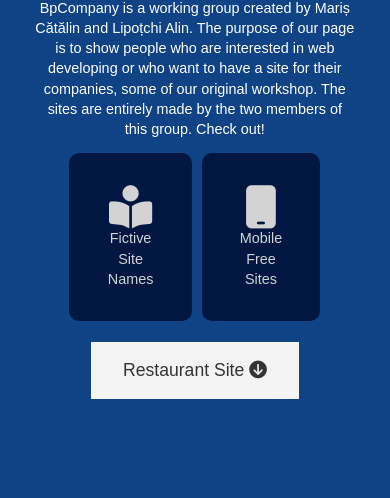
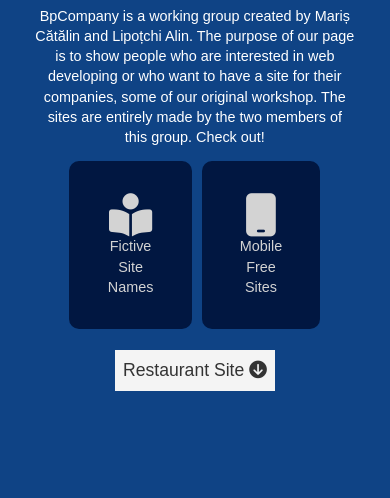
Before and after one commit to Bpcompany19/Portofoliu, a plain HTML site: page index.html in a window 390 px wide. Shown: the part 346-844 px from the top of the page. Drawn offline with nearby package versions, Linux system fonts and the light colour scheme; a web font is replaced by a local one.

Commit message:
bug fixes

```diff
--- a/main-page.css
+++ b/main-page.css
@@ -40,6 +40,16 @@ body{
 }
 .page p{
     font-size: 1.3rem;
+}
+#page-1 .btn{
+    display:inline-block;
+    padding:1rem 2rem;
+    background:#f4f4f4;
+    color:#333;
+    text-decoration: none;
+    margin-top: 1rem;
+    font-size:1.1rem;
+    transition:all 0.3s ease-in;
 }
 .btn{
     display:inline-block;
@@ -236,6 +246,7 @@ body{
       }
       #page-1 .btn{
           margin-top:10px;
+         padding:0.5rem;
       }
       #page-1 .text{
           margin:0.2rem;
```
